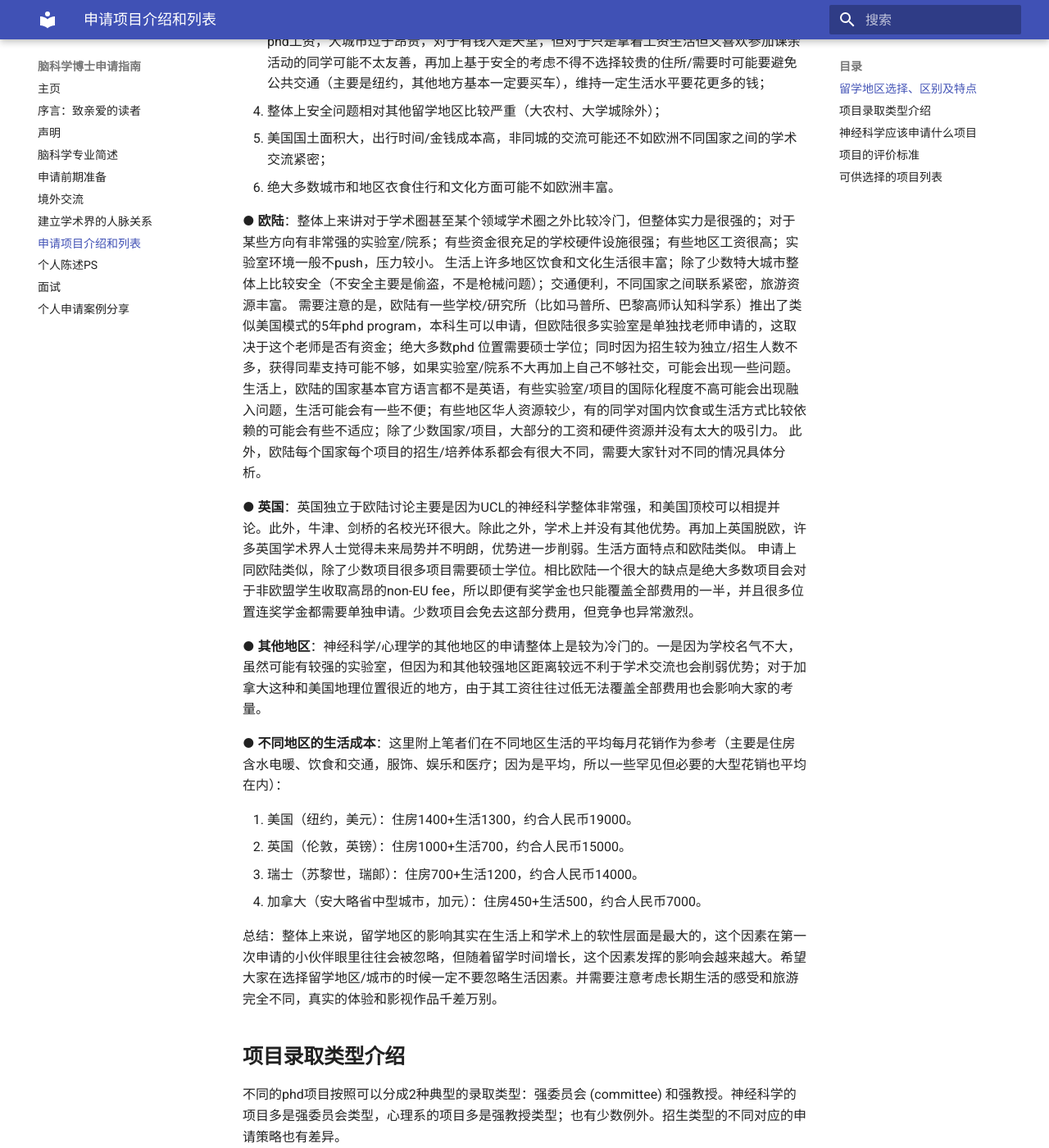
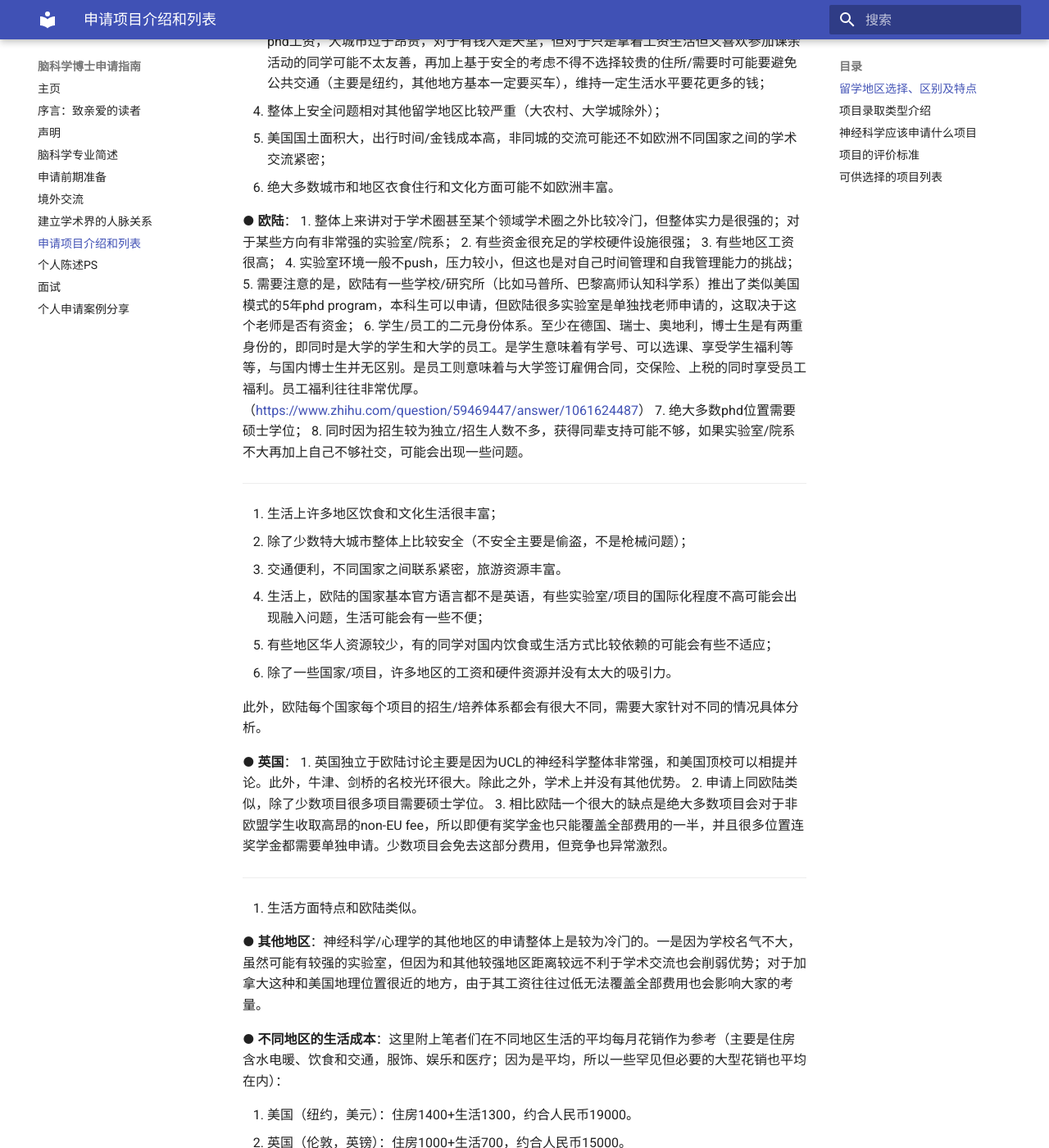
Before and after one commit to BrainPhD-CN/handbook, an MkDocs documentation site: the page built from docs/program.md, in a window 1280 px wide and 1400 px high, scrolled down 684 px. Shown: the whole window at 82% size. Built offline with MkDocs 1.6.1 and Material for MkDocs 9.7.7, drawn with Linux system fonts in a browser that asks for light colours.

Commit message:
Update program.md

```diff
--- a/docs/program.md
+++ b/docs/program.md
@@ -18,14 +18,34 @@
 10. 美国国土面积大，出行时间/金钱成本高，非同城的交流可能还不如欧洲不同国家之间的学术交流紧密；
 11. 绝大多数城市和地区衣食住行和文化方面可能不如欧洲丰富。
 
-● **欧陆**：整体上来讲对于学术圈甚至某个领域学术圈之外比较冷门，但整体实力是很强的；对于某些方向有非常强的实验室/院系；有些资金很充足的学校硬件设施很强；有些地区工资很高；实验室环境一般不push，压力较小。
-生活上许多地区饮食和文化生活很丰富；除了少数特大城市整体上比较安全（不安全主要是偷盗，不是枪械问题）；交通便利，不同国家之间联系紧密，旅游资源丰富。
-需要注意的是，欧陆有一些学校/研究所（比如马普所、巴黎高师认知科学系）推出了类似美国模式的5年phd program，本科生可以申请，但欧陆很多实验室是单独找老师申请的，这取决于这个老师是否有资金；绝大多数phd 位置需要硕士学位；同时因为招生较为独立/招生人数不多，获得同辈支持可能不够，如果实验室/院系不大再加上自己不够社交，可能会出现一些问题。
-生活上，欧陆的国家基本官方语言都不是英语，有些实验室/项目的国际化程度不高可能会出现融入问题，生活可能会有一些不便；有些地区华人资源较少，有的同学对国内饮食或生活方式比较依赖的可能会有些不适应；除了少数国家/项目，大部分的工资和硬件资源并没有太大的吸引力。
+● **欧陆**：
+1. 整体上来讲对于学术圈甚至某个领域学术圈之外比较冷门，但整体实力是很强的；对于某些方向有非常强的实验室/院系；
+2. 有些资金很充足的学校硬件设施很强；
+3. 有些地区工资很高；
+4. 实验室环境一般不push，压力较小，但这也是对自己时间管理和自我管理能力的挑战；
+5. 需要注意的是，欧陆有一些学校/研究所（比如马普所、巴黎高师认知科学系）推出了类似美国模式的5年phd program，本科生可以申请，但欧陆很多实验室是单独找老师申请的，这取决于这个老师是否有资金；
+6. 学生/员工的二元身份体系。至少在德国、瑞士、奥地利，博士生是有两重身份的，即同时是大学的学生和大学的员工。是学生意味着有学号、可以选课、享受学生福利等等，与国内博士生并无区别。是员工则意味着与大学签订雇佣合同，交保险、上税的同时享受员工福利。员工福利往往非常优厚。（https://www.zhihu.com/question/59469447/answer/1061624487）
+7. 绝大多数phd位置需要硕士学位；
+8. 同时因为招生较为独立/招生人数不多，获得同辈支持可能不够，如果实验室/院系不大再加上自己不够社交，可能会出现一些问题。
+
+
+-----------------------------------------------------------
+9. 生活上许多地区饮食和文化生活很丰富；
+10. 除了少数特大城市整体上比较安全（不安全主要是偷盗，不是枪械问题）；
+11. 交通便利，不同国家之间联系紧密，旅游资源丰富。
+12. 生活上，欧陆的国家基本官方语言都不是英语，有些实验室/项目的国际化程度不高可能会出现融入问题，生活可能会有一些不便；
+13. 有些地区华人资源较少，有的同学对国内饮食或生活方式比较依赖的可能会有些不适应；
+14. 除了一些国家/项目，许多地区的工资和硬件资源并没有太大的吸引力。
+
 此外，欧陆每个国家每个项目的招生/培养体系都会有很大不同，需要大家针对不同的情况具体分析。
 
-● **英国**：英国独立于欧陆讨论主要是因为UCL的神经科学整体非常强，和美国顶校可以相提并论。此外，牛津、剑桥的名校光环很大。除此之外，学术上并没有其他优势。再加上英国脱欧，许多英国学术界人士觉得未来局势并不明朗，优势进一步削弱。生活方面特点和欧陆类似。
-申请上同欧陆类似，除了少数项目很多项目需要硕士学位。相比欧陆一个很大的缺点是绝大多数项目会对于非欧盟学生收取高昂的non-EU fee，所以即便有奖学金也只能覆盖全部费用的一半，并且很多位置连奖学金都需要单独申请。少数项目会免去这部分费用，但竞争也异常激烈。
+● **英国**：
+1. 英国独立于欧陆讨论主要是因为UCL的神经科学整体非常强，和美国顶校可以相提并论。此外，牛津、剑桥的名校光环很大。除此之外，学术上并没有其他优势。
+2. 申请上同欧陆类似，除了少数项目很多项目需要硕士学位。
+3. 相比欧陆一个很大的缺点是绝大多数项目会对于非欧盟学生收取高昂的non-EU fee，所以即便有奖学金也只能覆盖全部费用的一半，并且很多位置连奖学金都需要单独申请。少数项目会免去这部分费用，但竞争也异常激烈。
+-----------------------------------------------------------
+4. 生活方面特点和欧陆类似。
+
 
 ● **其他地区**：神经科学/心理学的其他地区的申请整体上是较为冷门的。一是因为学校名气不大，虽然可能有较强的实验室，但因为和其他较强地区距离较远不利于学术交流也会削弱优势；对于加拿大这种和美国地理位置很近的地方，由于其工资往往过低无法覆盖全部费用也会影响大家的考量。
 
```
